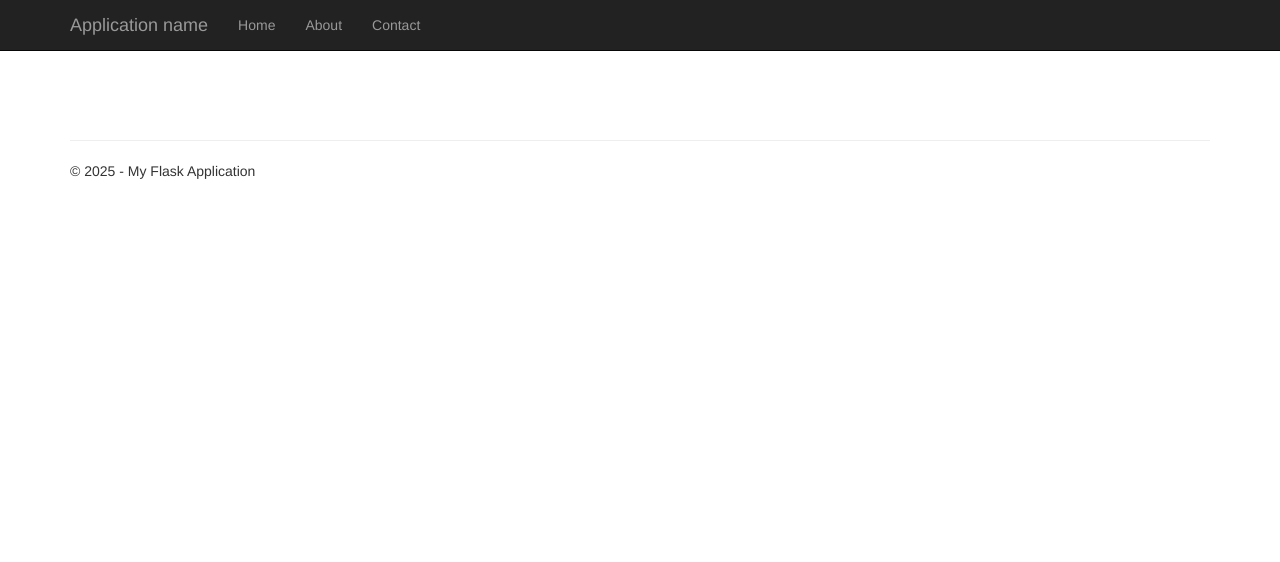
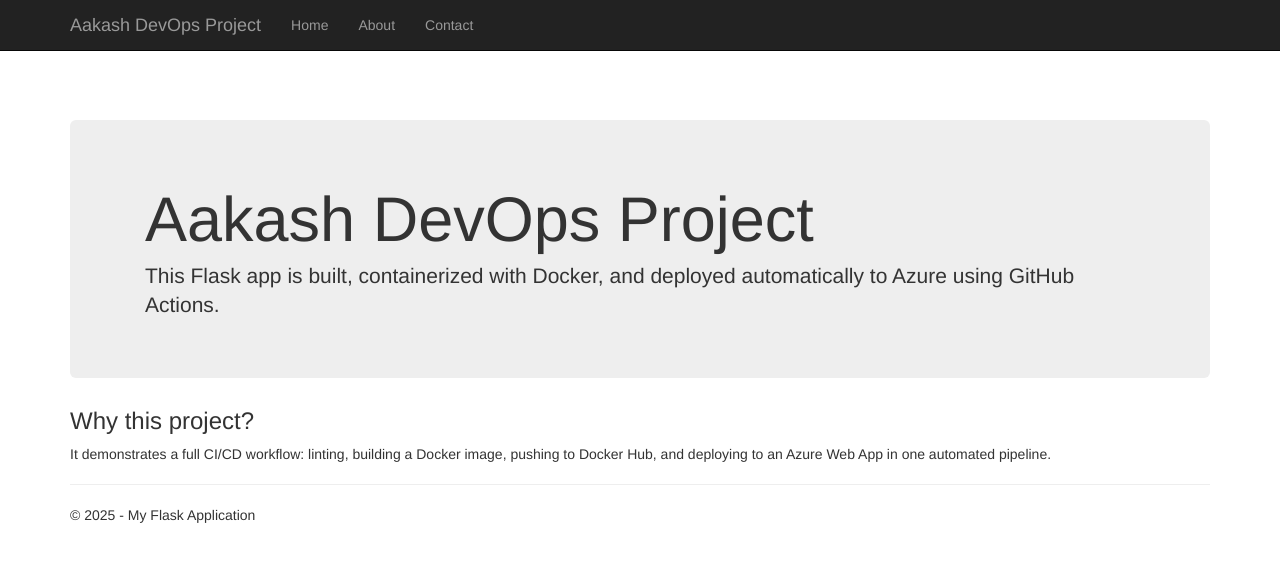
Before and after one commit to akginvictus/cicdProj, a Flask app: page /about in a window 1280 px wide. Shown: the top 562 px of the page. Run offline with Flask 2, Linux system fonts and the light colour scheme; some libraries are stand-ins or nearby versions.

Commit message:
Fix templates and layout

```diff
--- a/FlaskWebProject1/app/main/templates/about.html
+++ b/FlaskWebProject1/app/main/templates/about.html
@@ -1,49 +1,18 @@
-<!DOCTYPE html>
-<html>
-<head>
-    <meta charset="utf-8" />
-    <meta name="viewport" content="width=device-width, initial-scale=1.0">
-    <title>{{ title }} - My Flask Application</title>
+{% extends "layout.html" %}
 
-    <link rel="stylesheet" type="text/css" href="{{ url_for('main.static', filename='content/bootstrap.min.css') }}" />
-    <link rel="stylesheet" type="text/css" href="{{ url_for('main.static', filename='content/site.css') }}" />
-    <script src="{{ url_for('main.static', filename='scripts/modernizr-2.6.2.js') }}"></script>
-</head>
+{% block content %}
+<section class="jumbotron">
+    <div class="container">
+        <h1>Aakash DevOps Project</h1>
+        <p>This Flask app is built, containerized with Docker, and deployed automatically to Azure using GitHub Actions.</p>
+    </div>
+</section>
 
-<body>
-    <div class="navbar navbar-inverse navbar-fixed-top">
-        <div class="container">
-            <div class="navbar-header">
-                <button type="button" class="navbar-toggle" data-toggle="collapse" data-target=".navbar-collapse">
-                    <span class="icon-bar"></span>
-                    <span class="icon-bar"></span>
-                    <span class="icon-bar"></span>
-                </button>
-                <a href="{{ url_for('main.home') }}" class="navbar-brand">Application name</a>
-            </div>
-
-            <div class="navbar-collapse collapse">
-                <ul class="nav navbar-nav">
-                    <li><a href="{{ url_for('main.home') }}">Home</a></li>
-                    <li><a href="{{ url_for('main.about') }}">About</a></li>
-                    <li><a href="{{ url_for('main.contact') }}">Contact</a></li>
-                </ul>
-            </div>
-        </div>
-    </div>
-
-    <div class="container body-content" style="padding-top: 70px;">
-        {% block content %}{% endblock %}
-        <hr />
-        <footer>
-            <p>&copy; {{ year }} - My Flask Application</p>
-        </footer>
-    </div>
-
-    <script src="{{ url_for('main.static', filename='scripts/jquery-1.10.2.js') }}"></script>
-    <script src="{{ url_for('main.static', filename='scripts/bootstrap.js') }}"></script>
-    <script src="{{ url_for('main.static', filename='scripts/respond.js') }}"></script>
-
-    {% block scripts %}{% endblock %}
-</body>
-</html>
+<section>
+    <h3>Why this project?</h3>
+    <p>
+        It demonstrates a full CI/CD workflow: linting, building a Docker image, pushing to Docker Hub,
+        and deploying to an Azure Web App in one automated pipeline.
+    </p>
+</section>
+{% endblock %}
--- a/FlaskWebProject1/app/main/templates/layout.html
+++ b/FlaskWebProject1/app/main/templates/layout.html
@@ -1,24 +1,49 @@
 <!DOCTYPE html>
 <html>
 <head>
-    <meta charset="utf-8">
-    <title>{{ title }} - My Flask App</title>
+    <meta charset="utf-8" />
+    <meta name="viewport" content="width=device-width, initial-scale=1.0">
+    <title>{{ title }} - My Flask Application</title>
 
-    <link rel="stylesheet" href="{{ url_for('main.static', filename='content/bootstrap.min.css') }}">
-    <link rel="stylesheet" href="{{ url_for('main.static', filename='content/site.css') }}">
+    <link rel="stylesheet" type="text/css" href="{{ url_for('main.static', filename='content/bootstrap.min.css') }}" />
+    <link rel="stylesheet" type="text/css" href="{{ url_for('main.static', filename='content/site.css') }}" />
+    <script src="{{ url_for('main.static', filename='scripts/modernizr-2.6.2.js') }}"></script>
 </head>
 
 <body>
     <div class="navbar navbar-inverse navbar-fixed-top">
-    <ul>
+        <div class="container">
+            <div class="navbar-header">
+                <button type="button" class="navbar-toggle" data-toggle="collapse" data-target=".navbar-collapse">
+                    <span class="icon-bar"></span>
+                    <span class="icon-bar"></span>
+                    <span class="icon-bar"></span>
+                </button>
+                <a href="{{ url_for('main.home') }}" class="navbar-brand">Aakash DevOps Project</a>
+            </div>
+
+            <div class="navbar-collapse collapse">
+                <ul class="nav navbar-nav">
                     <li><a href="{{ url_for('main.home') }}">Home</a></li>
                     <li><a href="{{ url_for('main.about') }}">About</a></li>
                     <li><a href="{{ url_for('main.contact') }}">Contact</a></li>
                 </ul>
             </div>
+        </div>
+    </div>
 
-<div class="container">
+    <div class="container body-content" style="padding-top: 70px;">
         {% block content %}{% endblock %}
+        <hr />
+        <footer>
+            <p>&copy; {{ year }} - My Flask Application</p>
+        </footer>
     </div>
+
+    <script src="{{ url_for('main.static', filename='scripts/jquery-1.10.2.js') }}"></script>
+    <script src="{{ url_for('main.static', filename='scripts/bootstrap.js') }}"></script>
+    <script src="{{ url_for('main.static', filename='scripts/respond.js') }}"></script>
+
+    {% block scripts %}{% endblock %}
 </body>
 </html>
```
Lines whose indentation alone changed are shown as unchanged.
